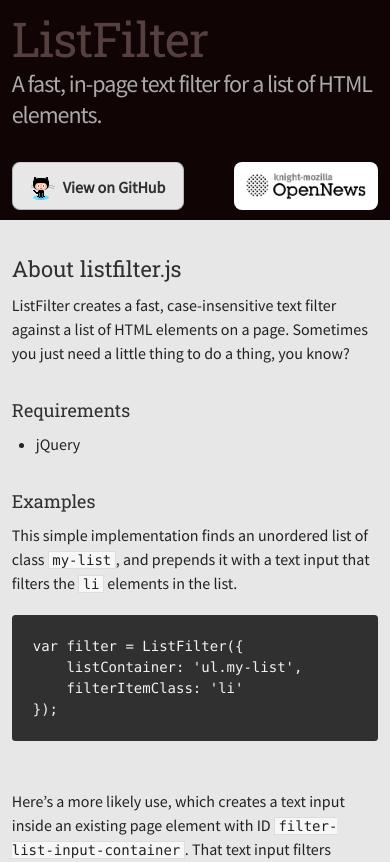
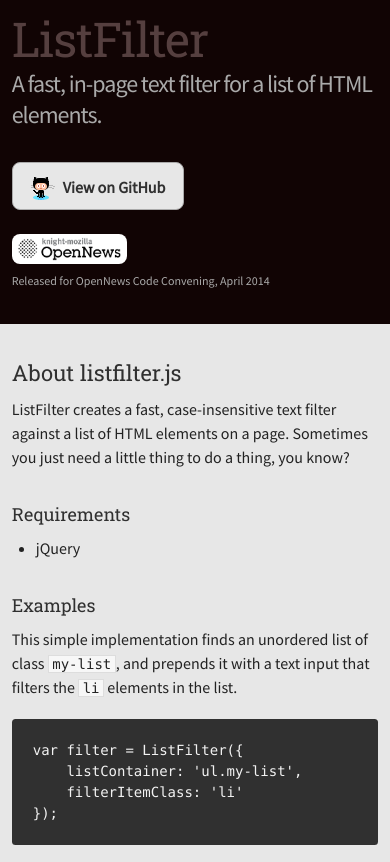
Before and after one commit to ryanpitts/listfilter, a plain HTML site: page index.html in a window 390 px wide. Shown: the top 862 px of the page. Drawn offline with nearby package versions, Linux system fonts and the light colour scheme; a script that the page names is missing.

Commit message:
more example page updates

```diff
--- a/css/stylesheet.css
+++ b/css/stylesheet.css
@@ -1,7 +1,11 @@
-/* http://meyerweb.com/eric/tools/css/reset/
+/*  http://meyerweb.com/eric/tools/css/reset/
     v2.0 | 20110126
     License: none (public domain)
+
+    These styles began life as the Tactile theme
+    for gh-pages by Jason Long: https://twitter.com/jasonlong
 */
+
 *, *:before, *:after {
     -moz-box-sizing: border-box; -webkit-box-sizing: border-box; box-sizing: border-box;
 }
@@ -55,8 +59,6 @@ strong {
 em {
     font-style: italic;
 }
-
-/* GENERAL ELEMENT TYPE STYLES */
 
 h1, h2, h3, h4, h5, h6 {
     font-family: 'Roboto Slab', 'Helvetica Neue', Helvetica, Arial, sans-serif;
@@ -144,10 +146,10 @@ body {
 }
 
 a {
-  color: #d5000d;
+  color: #c5000c;
 }
 a:hover {
-  color: #c5000c;
+  color: #e71d29;
 }
 
 header {
@@ -189,15 +191,16 @@ header h2 {
   max-width: 100%;
 }
 
-#actions {
+header section {
   margin: 2em 0 0;
 }
 
+header .logos {
+    float: right;
+}
+
 a.button {
-  border-top: solid 1px #cbcbcb;
-  border-left: solid 1px #b7b7b7;
-  border-right: solid 1px #b7b7b7;
-  border-bottom: solid 1px #b3b3b3;
+  border: 1px solid #aaa;
   color: #303030;
   line-height: 21px;
   font-weight: bold;
@@ -206,12 +209,12 @@ a.button {
   display: block;
   float: left;
   background-color: #e7e7e7;
+  height: 48px;
 }
 a.button:hover {
   background: #fafafa; /* Old browsers */
 }
 a.button, a.org-logo {
-    height: 48px;
     -moz-border-radius: .5em;
     -webkit-border-radius: .5em;
     border-radius: .5em;
@@ -228,15 +231,24 @@ a.button span {
 #view-on-github {
   margin-right: 0;
 }
-
+header a {
+    color: #aaa;
+}
 .org-logo {
+    float: left;
+    height: 30px;
     display: inline-block;
-    float: right;
-    padding: 10px 12px;
+    padding: 3px 6px;
     background: #fff;
+    margin: 0 8px 8px 0;
 }
 .org-logo img {
-    height: 28px;
+    height: 24px;
+}
+.logos p {
+    font-size: 12px;
+    clear: both;
+    margin: 0 8px 0 0;
 }
 
 code, pre {
@@ -325,26 +337,11 @@ ul.my-list {
 * html .clearfix {height: 1%;}
 .clearfix {display: block;}
 
-/* #Media Queries
-================================================== */
-
-/* Smaller than standard 960 (devices and browsers) */
-@media only screen and (max-width: 959px) {}
-
-/* Tablet Portrait size to standard 960 (devices and browsers) */
-@media only screen and (min-width: 768px) and (max-width: 959px) {}
-
-/* All Mobile Sizes (devices and browser) */
+/* Media Queries */
 @media only screen and (max-width: 767px) {
     header {
         padding-top: 10px;
         padding-bottom: 10px;
-  }
-  #downloads {
-    margin-bottom: 25px;
-  }
-  #download-zip, #download-tar-gz {
-    display: none;
     }
     .wrapper {
         width: 94%;
@@ -357,4 +354,10 @@ ul.my-list {
         width: auto;
         margin: 1em 0 1em 0;
     }
+    header .logos {
+        float: none;
+        clear: both;
+        display: block;
+        padding: 1.5em 0;
     }
+}
--- a/index.html
+++ b/index.html
@@ -23,9 +23,13 @@
                     <h1>ListFilter</h1>
                     <h2>A fast, in-page text filter for a list of HTML elements.</h2>
 
-                    <section id="actions" class="clearfix">
-                      <a href="https://github.com/ryanpitts/listfilter" id="view-on-github" class="button"><span>View on GitHub</span></a>
-                      <a href="http://opennews.org" class="org-logo"><img src="img/opennews-logo.png"></a>
+                    <section class="clearfix">
+                        <a href="https://github.com/ryanpitts/listfilter" id="view-on-github" class="button"><span>View on GitHub</span></a>
+                        <div class="logos">
+                            <a href="http://opennews.org" class="org-logo"><img src="img/opennews-logo.png"></a>
+                            <!--<a href="http://opennews.org" class="org-logo"><img src="img/opennews-logo.png"></a>-->
+                            <p><a href="http://opennews.org/code.html">Released for OpenNews Code Convening, April 2014</a></p>
+                        </div>
                     </section>
                 </div>
             </header>
@@ -181,8 +185,7 @@
                 </section>
 
                 <footer>
-                    <p>Listfilter is maintained by <a href="https://github.com/ryanpitts">ryanpitts</a>
-                    <br>This page uses a tweaked Tactile theme by <a href="https://twitter.com/jasonlong">Jason Long</a>.</p>
+                    <p>Listfilter is maintained by <a href="https://github.com/ryanpitts">ryanpitts</a></p>
                 </footer>
             </div>
         </div>
```
Lines whose indentation alone changed are shown as unchanged.
